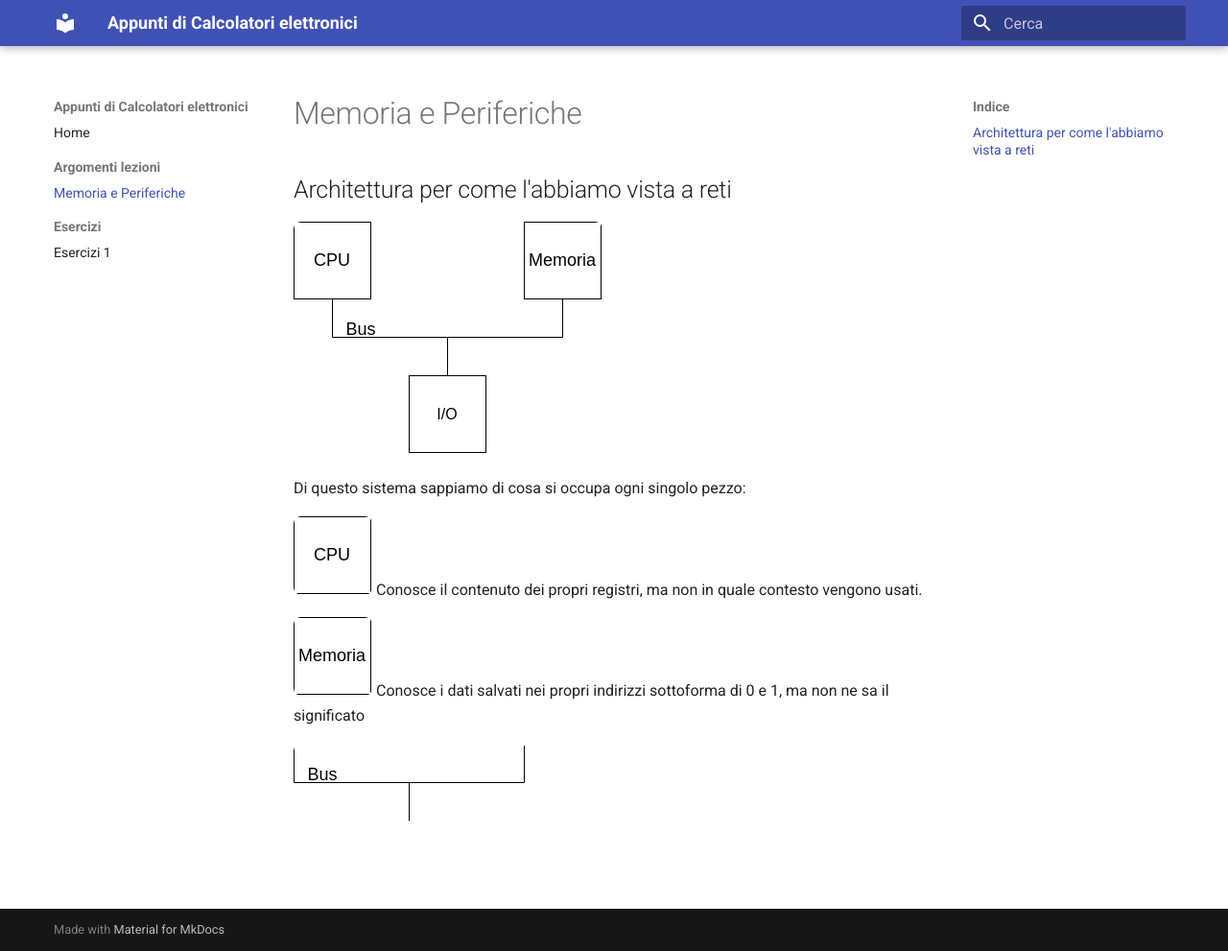
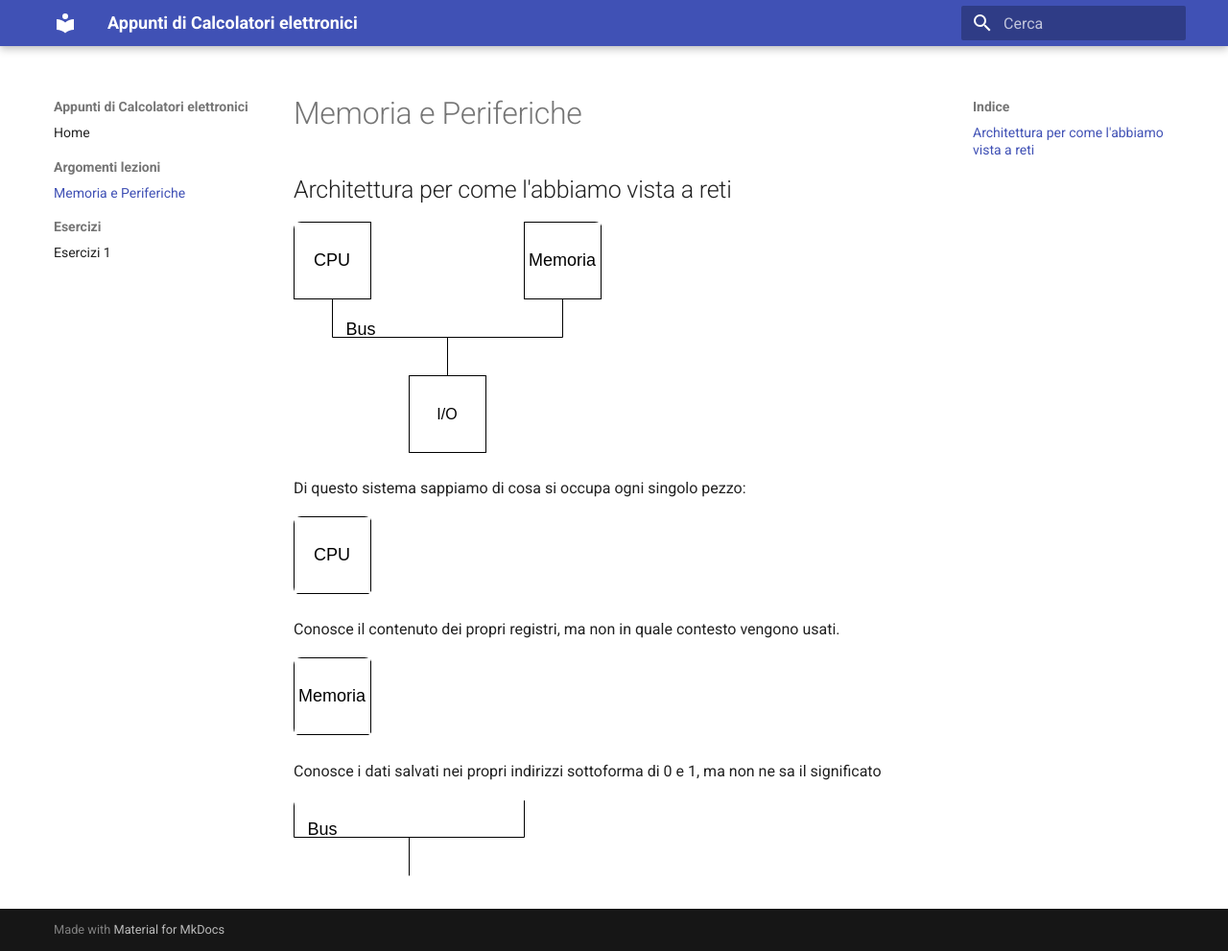
Before and after one commit to Asia-Calvani/Appunti-calcolatori-elettronici, an MkDocs documentation site: the page built from docs/Argomenti/Memoria-e-Periferiche.md, in a window 1280 px wide and 991 px high. Shown: the whole window at 96% size. Built offline with MkDocs 1.6.1 and Material for MkDocs 9.7.7, drawn with Linux system fonts in a browser that asks for light colours.

Commit message:
Update Memoria-e-Periferiche.md

```diff
--- a/docs/Argomenti/Memoria-e-Periferiche.md
+++ b/docs/Argomenti/Memoria-e-Periferiche.md
@@ -7,8 +7,12 @@
 
 Di questo sistema sappiamo di cosa si occupa ogni singolo pezzo:
 
-![scheletro del cpu](../assets/focus_cpu.svg) Conosce il contenuto dei propri registri, ma non in quale contesto vengono usati.
+![scheletro del cpu](../assets/focus_cpu.svg)
 
-![scheletro del calcolatore](../assets/focus_mem.svg)     Conosce i dati salvati nei propri indirizzi sottoforma di 0 e 1, ma non ne sa il significato
+Conosce il contenuto dei propri registri, ma non in quale contesto vengono usati.
+
+![scheletro del mem](../assets/focus_mem.svg)
+
+Conosce i dati salvati nei propri indirizzi sottoforma di 0 e 1, ma non ne sa il significato
 
 ![scheletro del bus](../assets/focus_bus.svg)
```
